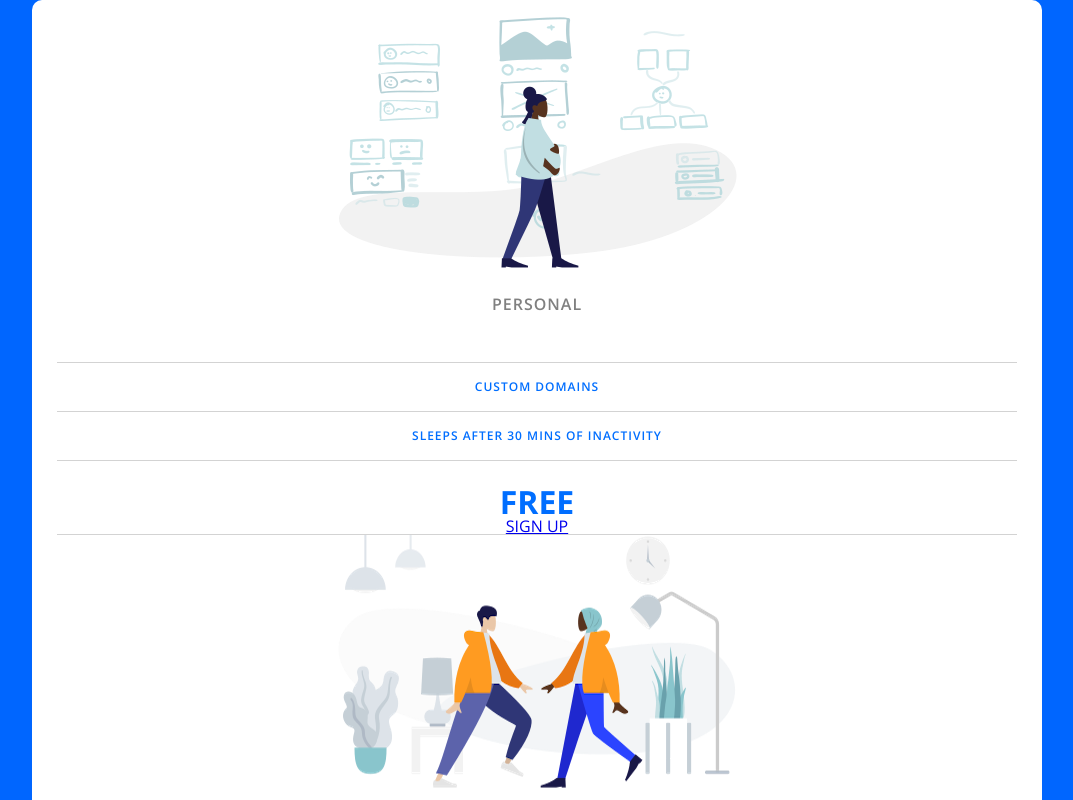
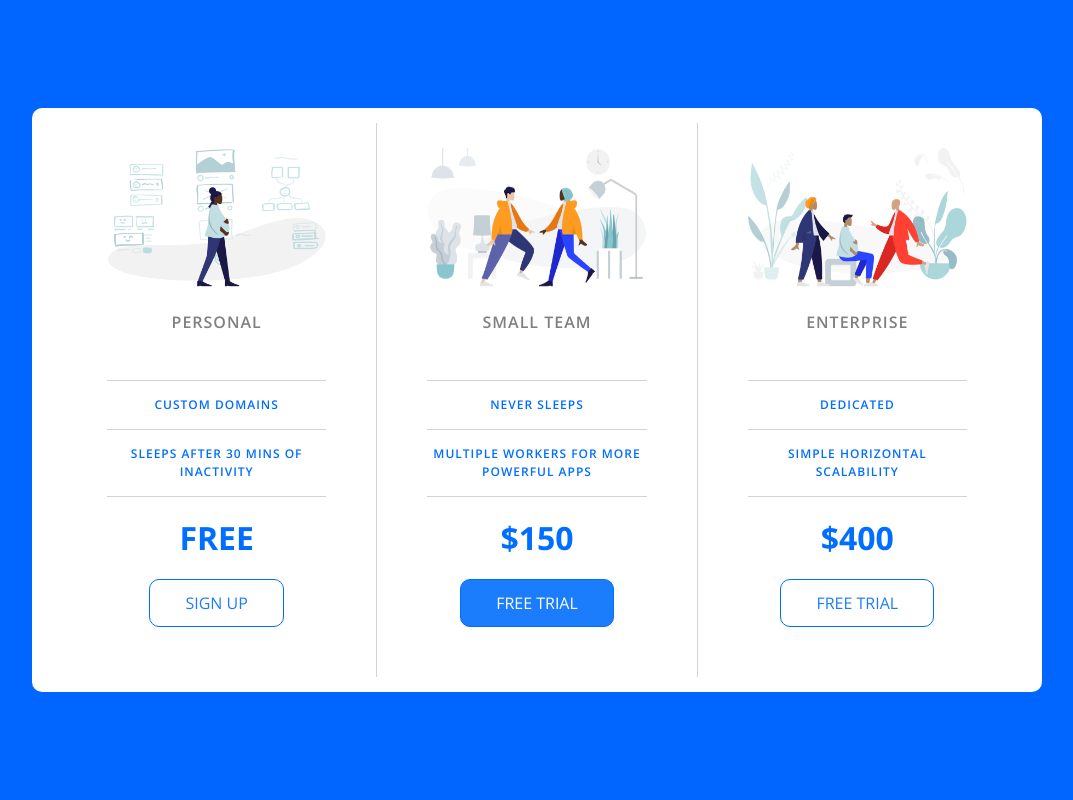
Before and after one commit to DevLaka/pricing-dashboard-demo, a plain HTML site: page index.html in a window 1280 px wide. Shown: the top 800 px of the page, without its empty margins (103-1176 px from the left). Drawn offline with nearby package versions, Linux system fonts and the light colour scheme.

Commit message:
add media query

```diff
--- a/app.css
+++ b/app.css
@@ -189,3 +189,43 @@ body {
   font-size: 32px;
   font-weight: 700;
 }
+
+.pricing-button {
+  text-decoration: none;
+  color: rgb(27, 125, 252);
+  border: 1px solid rgb(0, 110, 255);
+  border-radius: 10px;
+  padding: 15px 35px;
+  margin: 25px 0;
+  display: inline-block;
+  transition: background-color 200ms ease-in-out;
+}
+
+.pricing-button:hover,
+.pricing-button:focus {
+  background-color: rgb(101, 168, 255);
+}
+
+.pricing-button.is-featured {
+  background-color: rgb(27, 125, 252);
+  color: white;
+}
+
+.pricing-button.is-featured:hover,
+.pricing-button.is-featured:focus {
+  background-color: rgb(0, 110, 255);
+}
+
+@media (min-width: 960px) {
+  .panel {
+    flex-direction: row;
+  }
+  .pricing-plan {
+    border-bottom: none;
+    border-right: 1px solid lightgrey;
+    padding: 25px 50px;
+  }
+  .pricing-plan:last-child {
+    border-right: none;
+  }
+}
```
